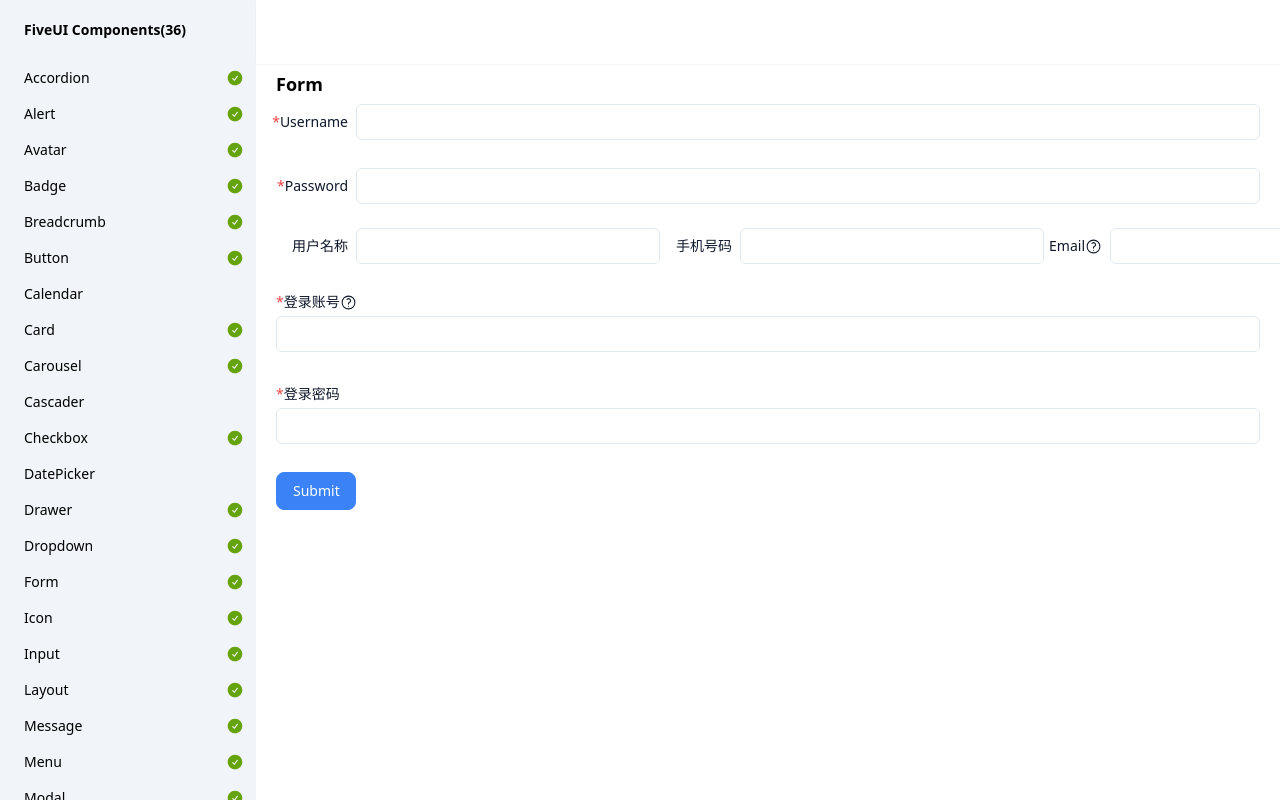
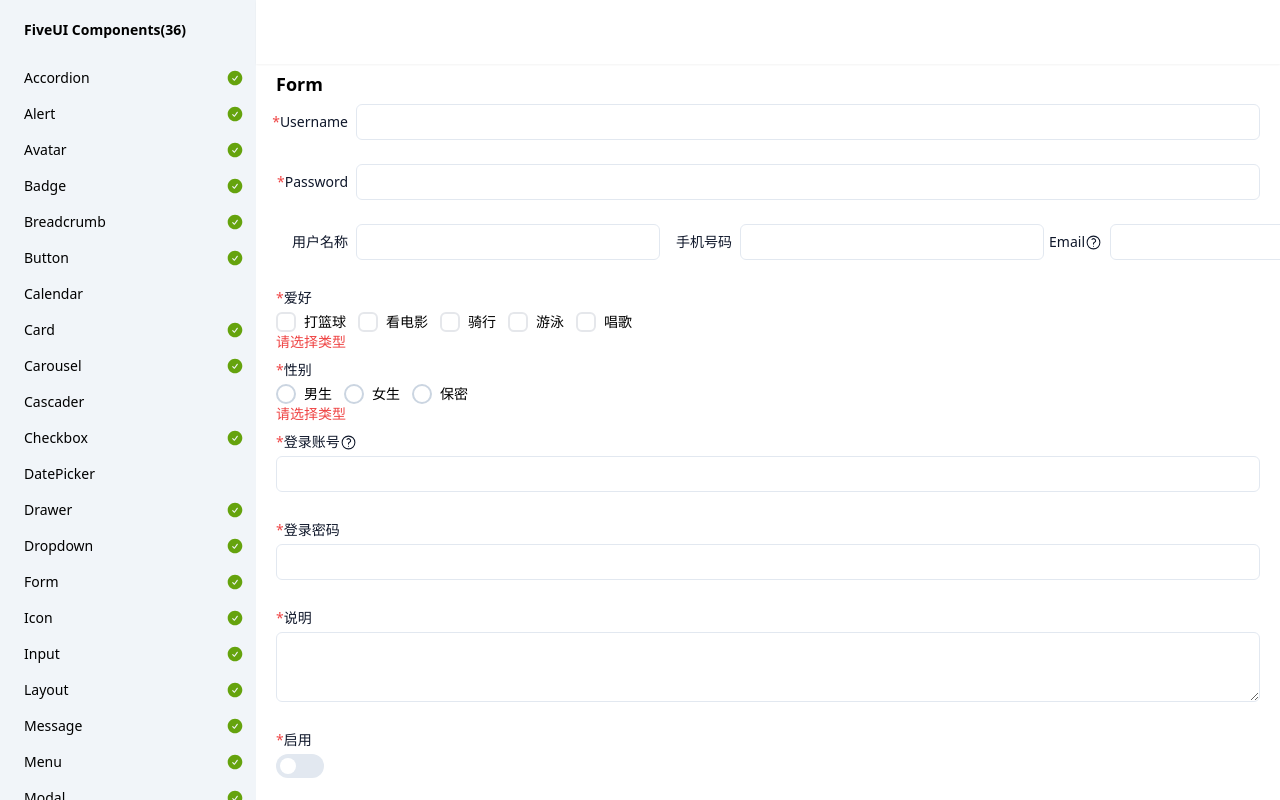
Before and after one commit to wqy2dev/five-ui, a SvelteKit app: page /form in a window 1280 px wide. Built offline with nearby package versions, Linux system fonts and the light colour scheme.

Commit message:
update form component

```diff
--- a/src/lib/checkbox/Checkbox.svelte
+++ b/src/lib/checkbox/Checkbox.svelte
@@ -138,7 +138,7 @@ onMount(() => {
 </script>
 
 <label
-    class={twMerge("align-top inline-flex flex-row items-center w-fit h-fit leading-none gap-2 mr-3", className)}
+    class={twMerge("inline-flex flex-row items-center align-top w-fit h-fit leading-none gap-2 mr-3", className)}
 >
     <span
         bind:this={el}
@@ -160,7 +160,9 @@ onMount(() => {
         {/if}
     </span>
 
-    {@render children?.()}
+    <span class="text-sm">
+        {@render children?.()}
+    </span>
 </label>
 
 <svelte:window
--- a/src/lib/checkbox/CheckboxGroup.svelte
+++ b/src/lib/checkbox/CheckboxGroup.svelte
@@ -8,7 +8,7 @@ export type CheckboxContext = {
 }
 
 type CheckboxGroupProps = {
-    name:string;
+    name?:string;
     value?:Array<string|number>;
     children:Snippet;
     onchange?:{(value?:Array<string|number>):void};
@@ -39,7 +39,8 @@ let context = $state({
 setContext("checkbox", context);
 
 $effect(() => {
-    onchange?.(([] as Array<string|number>).concat(context.value));
+    console.log(1111111);
+    onchange?.(context.value);
 });
 
 </script>
--- a/src/lib/form/Form.svelte
+++ b/src/lib/form/Form.svelte
@@ -6,7 +6,7 @@ const formVariants = tv({
     base: "w-full flex",
     variants: {
         layout: {
-            col: "flex-col space-y-7",
+            col: "flex-col space-y-6",
             row: "flex-row",
         },
     },
--- a/src/lib/form/FormField.svelte
+++ b/src/lib/form/FormField.svelte
@@ -3,7 +3,7 @@ import { tv, type VariantProps } from "tailwind-variants";
 
 const formFieldVariants = tv({
     slots: {
-        base: "w-full shrink-0",
+        base: "w-full shrink-0 leading-none",
         label: "flex flex-row items-center text-sm text-slate-900",
         input: "relative",
     },
@@ -48,8 +48,9 @@ type FormFieldProps = {
     tooltip?:string;
     class?:string;
     layout?:FormFieldLayout;
+    rules?:FormFieldRule[];
+    onchange?:{(value?:any):void};
     children:Snippet;
-    rules?:FormFieldRule[];
 }
 
 </script>
@@ -71,23 +72,26 @@ let {
     labelClass,
     name,
     value:defaultValue = "",
+    class:className,
     rules = [],
     tooltip,
     required,
-    class:className,
+    onchange,
     children,
 }:FormFieldProps = $props();
 
 let value = $state(defaultValue);
 let error = $state("");
 
-function onchange(newValue:any) {
+function onChange(newValue:any) {
     value = newValue, validator();
 
     if(error === "") {
         // update value
         ctx.data[name] = newValue;
     }
+
+    onchange?.(newValue);
 }
 
 function validator() {
@@ -106,7 +110,7 @@ function validator() {
 setContext<FormFieldContext>("formField", {
     name,
     value:defaultValue,
-    onchange,
+    onchange:onChange,
 });
 
 onMount(() => {
@@ -156,7 +160,7 @@ const {
         {@render children()}
 
         {#if error !== ""}
-            <span class="text-red-500 text-sm absolute -bottom-6 left-0">
+            <span class="text-red-500 text-sm absolute -bottom-5 left-0">
                 {error}
             </span>
         {/if}
--- a/src/lib/input/Input.svelte
+++ b/src/lib/input/Input.svelte
@@ -200,7 +200,7 @@ const {
 		disabled={disabled}
 		onfocus={onFocus}
 		onblur={onFocus}
-		oninput={onChange}
+		onchange={onChange}
 		{...restProps}
 	/>
 
--- a/src/lib/radio/Radio.svelte
+++ b/src/lib/radio/Radio.svelte
@@ -127,7 +127,9 @@ onMount(() => {
         {/if}
     </span>
 
-    {@render children?.()}
+    <span class="text-sm">
+        {@render children?.()}
+    </span>
 </label>
 
 <svelte:window
--- a/src/lib/radio/RadioGroup.svelte
+++ b/src/lib/radio/RadioGroup.svelte
@@ -8,7 +8,7 @@ export type RadioContext = {
 }
 
 type RadioGroupProps = {
-    name:string;
+    name?:string;
     value?:string|number;
     children:Snippet;
     onchange?:{(value?:string|number):void};
--- a/src/lib/textarea/textarea.svelte
+++ b/src/lib/textarea/textarea.svelte
@@ -6,10 +6,11 @@ import { getContext, onMount } from "svelte";
 import { tv, type VariantProps } from "tailwind-variants";
 
 const textareaVariants = tv({
-	base: "w-full align-top inline-flex flex-row items-center p-1 rounded-md bg-white border border-solid border-slate-200 overflow-hidden transition outline-none",
+	base: "w-full align-top inline-flex flex-row items-center p-1 rounded-md text-sm bg-white border border-solid border-slate-200 overflow-hidden transition outline-none",
     variants: {
         disabled: {
-            true: "cursor-not-allowed bg-slate-50",
+            true: "cursor-not-allowed bg-slate-50 text-slate-400",
+            false: "text-slate-700",
         },
         focus: {
             true: "ring ring-primary-200 border-primary-600",
@@ -58,6 +59,7 @@ let {
     class:className,
     disabled,
     radius,
+    rows = 3,
     onchange,
     ref,
     ...restProps
@@ -91,11 +93,12 @@ onMount(() => {
 </script>
 
 <textarea
-    class={textareaVariants({disabled, radius, className})}
-    style:width={width}
     bind:this={el}
     bind:value={value}
+    class={textareaVariants({focus, disabled, radius, className})}
+    style:width={width}
     name={name}
+    rows={rows}
     disabled={disabled}
     oninput={onChange}
     onfocus={onFocus}
--- a/src/routes/form/+page.svelte
+++ b/src/routes/form/+page.svelte
@@ -1,7 +1,5 @@
 <script lang="ts">
-import { Form, FormField, Input } from "$lib/index.js";
-import { Calendar, Search } from "$lib/icons/index.js";
-    import Button from "$lib/button/Button.svelte";
+import { Form, FormField, Input, Textarea, Button, Switch, RadioGroup, Radio, Checkbox, CheckboxGroup } from "$lib/index.js";
 
 const sizes = ["sm", "md", "lg"];
 </script>
@@ -116,6 +114,62 @@ const sizes = ["sm", "md", "lg"];
             console.log(data, errors);
         }
     }>
+
+        <FormField
+            label="爱好"
+            name="hobby"
+            layout="col"
+            required
+            onchange={value => {
+                console.log("hobby:", value);
+            }}
+            rules={[
+                {
+                    rule: (value) => value === "OK",
+                    msg: "请选择类型",
+                },
+            ]}
+            >
+            <CheckboxGroup>
+                {#each [
+                    {label:"打篮球", value:"A"},
+                    {label:"看电影", value:"B"},
+                    {label:"骑行", value:"C"},
+                    {label:"游泳", value:"D"},
+                    {label:"唱歌", value:"E"}
+                ] as item}
+                    <Checkbox value={item.value}>
+                        {item.label}
+                    </Checkbox>
+                {/each}
+            </CheckboxGroup>
+        </FormField>
+
+        <FormField
+            label="性别"
+            name="status"
+            layout="col"
+            required
+            rules={[
+                {
+                    rule: (value) => value === "OK",
+                    msg: "请选择类型",
+                },
+            ]}
+            >
+            <RadioGroup>
+                {#each [
+                    {label:"男生", value:"A"},
+                    {label:"女生", value:"B"},
+                    {label:"保密", value:"C"},
+                ] as item}
+                    <Radio value={item.value}>
+                        {item.label}
+                    </Radio>
+                {/each}
+            </RadioGroup>
+        </FormField>
+
         <FormField
             label="登录账号"
             name="username"
@@ -153,6 +207,39 @@ const sizes = ["sm", "md", "lg"];
             />
         </FormField>
 
+        <FormField
+            label="说明"
+            name="remark"
+            layout="col"
+            required
+            rules={[
+                {
+                    rule: (value) => value === "OK",
+                    msg: "请填写说明",
+                },
+            ]}
+        >
+            <Textarea/>
+        </FormField>
+
+        <FormField
+            label="启用"
+            name="status"
+            layout="col"
+            required
+            rules={[
+                {
+                    rule: (value) => value === "OK",
+                    msg: "请填写说明",
+                },
+            ]}
+        >
+            <Switch
+                value="on"
+                onValue="on"
+                offValue="off"
+            />
+        </FormField>
         <Button type="submit" class="w-20">Submit</Button>
     </Form>
 </div>
--- a/src/routes/textarea/+page.svelte
+++ b/src/routes/textarea/+page.svelte
@@ -20,6 +20,8 @@ const radius = ["sm", "md", "lg", "xl", "none"];
 <div class="w-full">
     <Textarea
         placeholder="search keywords"
+        minlength={2}
+        maxlength={5}
         onchange={v => {
             console.log("change:", v);
         }}
@@ -31,15 +33,15 @@ const radius = ["sm", "md", "lg", "xl", "none"];
 </h4>
 
 <div class="w-full">
-    <Textarea value="2024" disabled/>
+    <Textarea value="FiveUI" disabled/>
 </div>
 
 <h4 class="my-5 text-base indent-2 bg-slate-100">
     Radius
 </h4>
 
-<div class="w-full">
+<div class="w-full space-y-5">
     {#each radius as rds}
-        <Textarea value="2024" radius={rds as any}/>
+        <Textarea value="FiveUI" radius={rds as any}/>
     {/each}
 </div>
```
